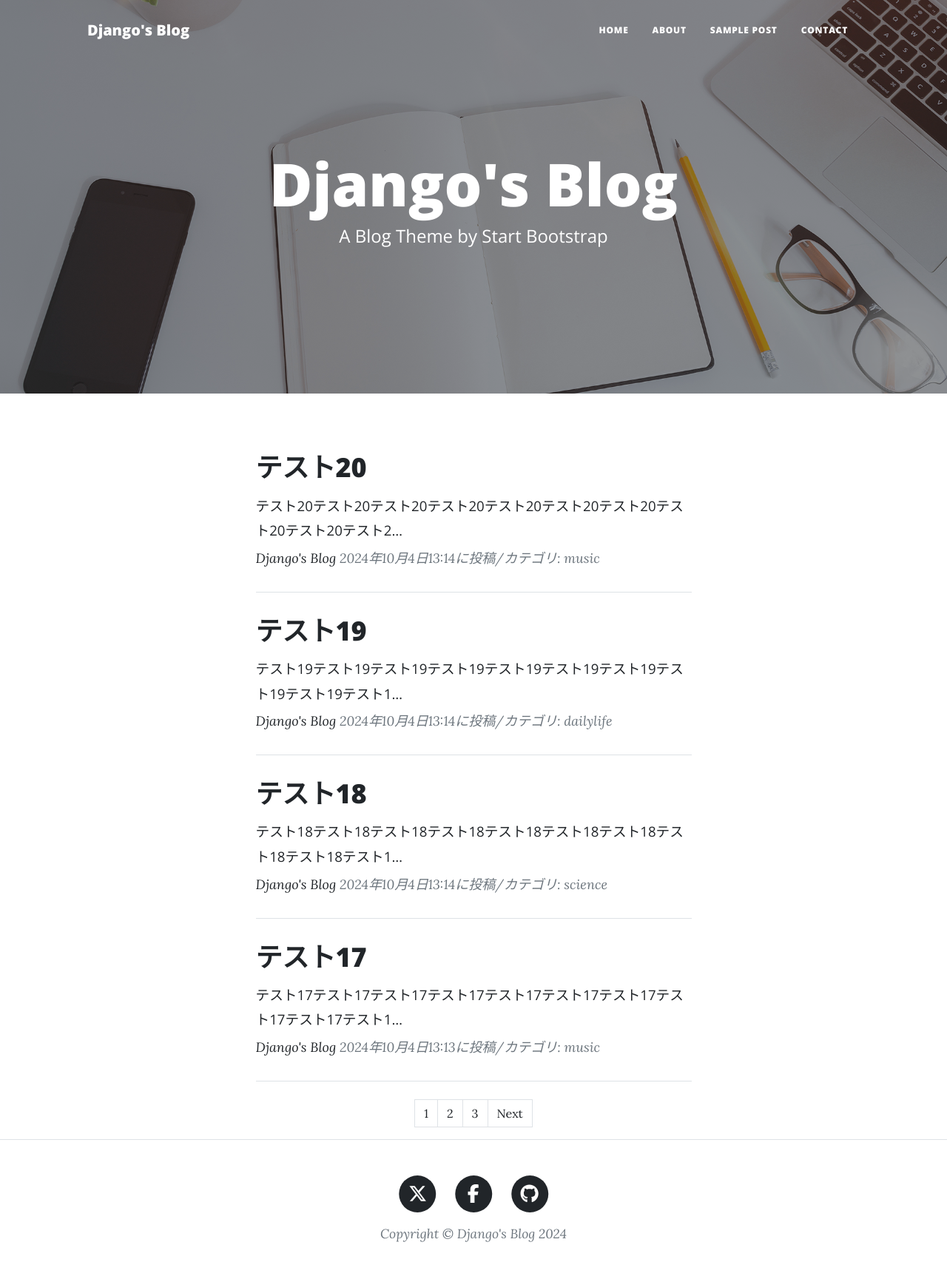
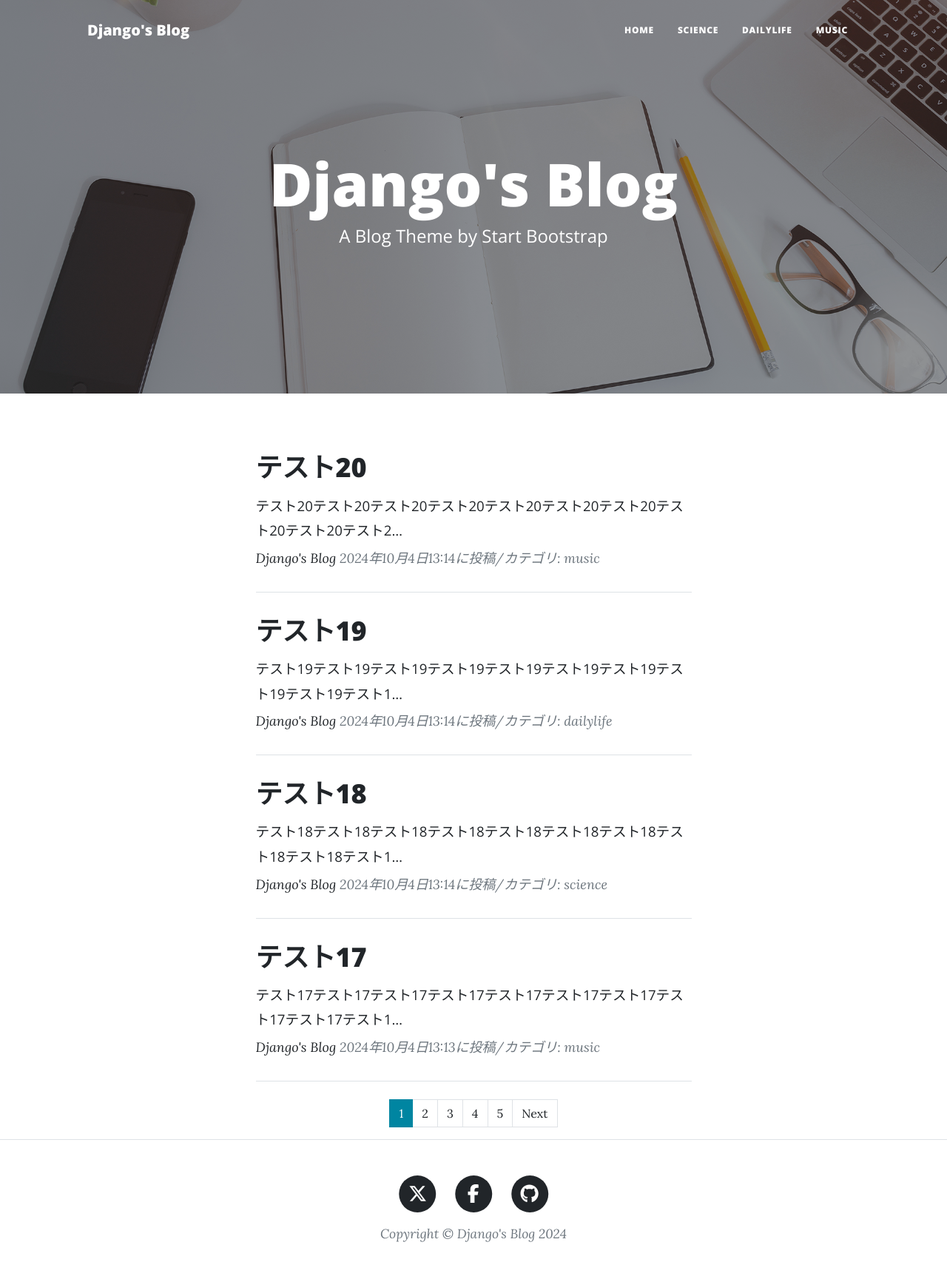
Before and after one commit to KurosawaTakamasa/blogproject, a Django app: page / in a window 1280 px wide. Shown: the whole page at 74% size. Run offline with Django 4.2, Linux system fonts and the light colour scheme; data comes from the database, SQL or seed files in the repository; some libraries are stand-ins or nearby versions.

Commit message:
カテゴリページ完成

```diff
--- a/blogapp/templates/base.html
+++ b/blogapp/templates/base.html
@@ -28,9 +28,18 @@
                 <div class="collapse navbar-collapse" id="navbarResponsive">
                     <ul class="navbar-nav ms-auto py-4 py-lg-0">
                         <li class="nav-item"><a class="nav-link px-lg-3 py-3 py-lg-4" href={% url 'blogapp:index' %}>Home</a></li>
-                        <li class="nav-item"><a class="nav-link px-lg-3 py-3 py-lg-4" href="about.html">About</a></li>
-                        <li class="nav-item"><a class="nav-link px-lg-3 py-3 py-lg-4" href="post.html">Sample Post</a></li>
-                        <li class="nav-item"><a class="nav-link px-lg-3 py-3 py-lg-4" href="contact.html">Contact</a></li>
+                        <li class="nav-item">
+                            <a class="nav-link px-lg-3 py-3 py-lg-4"
+                                        href={% url 'blogapp:science_list' %}>SCIENCE</a>
+                        </li>
+                        <li class="nav-item">
+                            <a class="nav-link px-lg-3 py-3 py-lg-4"
+                            href={% url 'blogapp:dailylife_list' %}>DailyLife</a>
+                        </li>
+                        <li class="nav-item">
+                            <a class="nav-link px-lg-3 py-3 py-lg-4"
+                            href={% url 'blogapp:music_list' %}>Music</a>
+                        </li>
                     </ul>
                 </div>
             </div>
--- a/blogapp/templates/pagination.html
+++ b/blogapp/templates/pagination.html
@@ -7,9 +7,17 @@
       </li>
       {% endif %}
 
-      <li class="page-item"><a class="page-link" href="#">1</a></li>
-      <li class="page-item"><a class="page-link" href="#">2</a></li>
-      <li class="page-item"><a class="page-link" href="#">3</a></li>
+      {% for num in page_obj.paginator.page_range %}
+        {% if num == page_obj.number %}
+            <li class="page-item active">
+                <a class="page-link">{{num}}</a>
+            </li>
+        {% else %}
+            <li class="page-item">
+                <a class="page-link" href="?page={{num}}">{{num}}</a>
+            </li>
+        {% endif %}
+      {% endfor %}
 
       {% if page_obj.has_next %}
       <li class="page-item">
--- a/blogapp/urls.py
+++ b/blogapp/urls.py
@@ -12,4 +12,18 @@ urlpatterns = [
          name='blog_detail'
          ),
 
+    path('science-list/',
+         views.ScienceView.as_view(),
+         name='science_list'),
+
+    path('dailylife-list/',
+         views.DailyLifeView.as_view(),
+         name='dailylife_list'),
+
+    path('music-list/',
+         views.MusicView.as_view(),
+         name='music_list'),
+
+
+
 ]
--- a/blogapp/views.py
+++ b/blogapp/views.py
@@ -20,3 +20,34 @@ class BlogDetail(DetailView):
 
     #参照するモデル(データベース)を設定
     model = BlogPost
+
+class ScienceView(ListView):
+    template_name = 'science_list.html'
+
+    context_object_name = 'science_records'
+
+    queryset = BlogPost.objects.filter(
+                category = 'science').order_by('-posted_at')
+
+    paginate_by = 2
+
+class DailyLifeView(ListView):
+    template_name = 'dailylife_list.html'
+
+    context_object_name = 'dailylife_records'
+
+    queryset = BlogPost.objects.filter(
+                category = 'dailylife').order_by('-posted_at')
+
+    paginate_by = 2
+
+
+class MusicView(ListView):
+    template_name = 'music_list.html'
+
+    context_object_name = 'music_records'
+
+    queryset = BlogPost.objects.filter(
+                category = 'music').order_by('-posted_at')
+
+    paginate_by = 2
```
Also changed, not shown: blogapp/templates/dailylife_list.html (added, +52 -0 lines), blogapp/templates/music_list.html (added, +52 -0 lines), blogapp/templates/science_list.html (added, +52 -0 lines).
